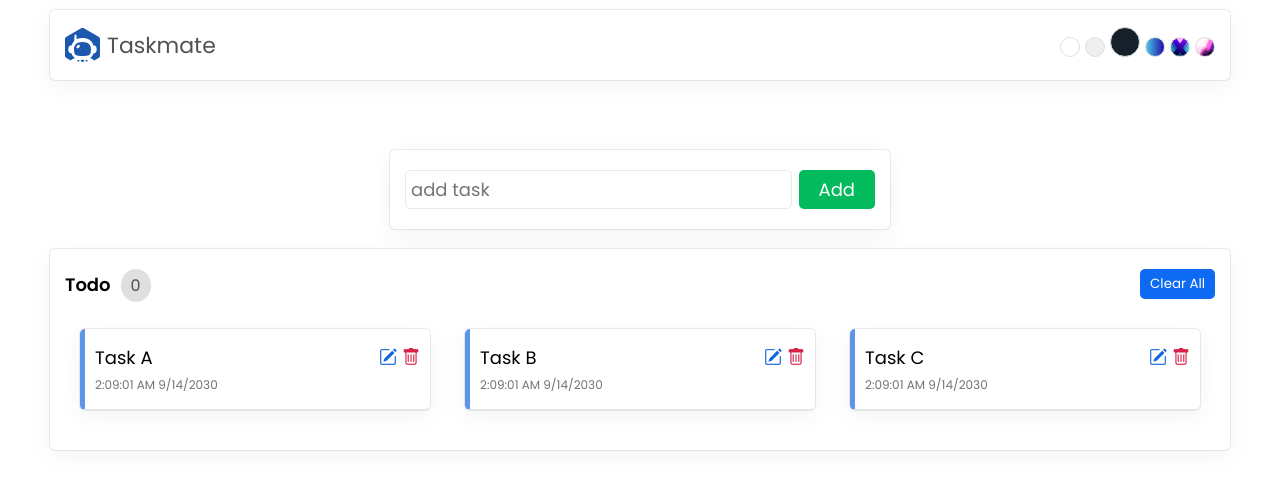
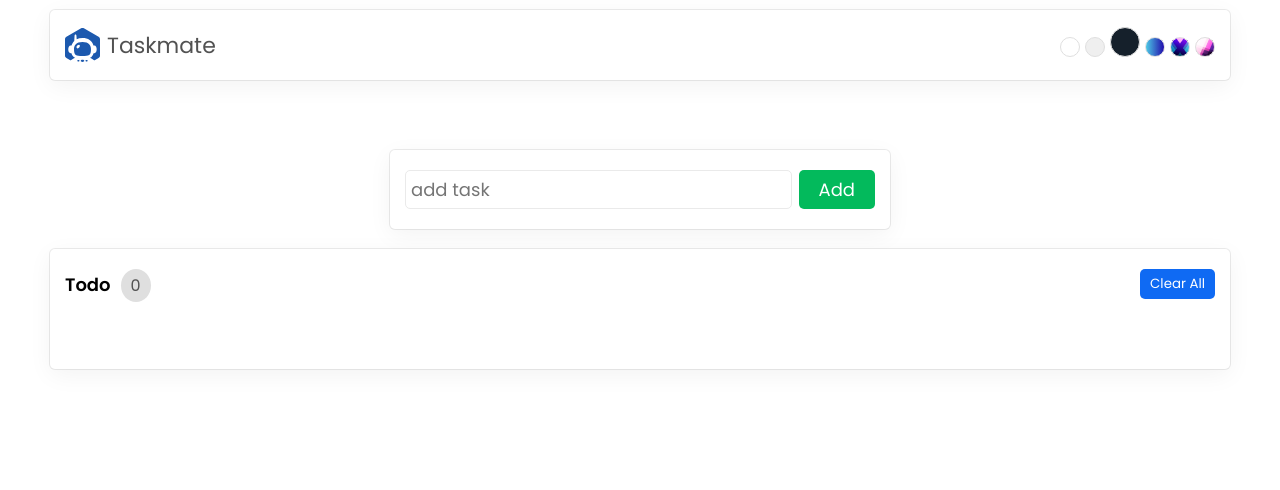
Before and after one commit to rahul01-git/Taskmate, a React (Vite) app: page / in a window 1280 px wide. Shown: the top 490 px of the page. Built offline with nearby package versions, Linux system fonts and the light colour scheme.

Commit message:
tasklist and setTasklist

```diff
--- a/src/App.jsx
+++ b/src/App.jsx
@@ -1,15 +1,18 @@
-import './App.css'
-import AddTask from './components/AddTask'
-import Header from './components/Header'
-import ShowTask from './components/ShowTask'
+import { useState } from "react";
+import "./App.css";
+import AddTask from "./components/AddTask";
+import Header from "./components/Header";
+import ShowTask from "./components/ShowTask";
 function App() {
+  const [tasklist, setTasklist] = useState([]);
+
   return (
     <div className="container">
-      <Header/>
-      <AddTask/>
-      <ShowTask/>
+      <Header />
+      <AddTask tasklist={tasklist} setTasklist={setTasklist} />
+      <ShowTask tasklist={tasklist} setTasklist={setTasklist} />
     </div>
-  )
+  );
 }
 
-export default App
+export default App;
--- a/src/components/AddTask.jsx
+++ b/src/components/AddTask.jsx
@@ -1,15 +1,28 @@
 import React from "react";
 
-export default function AddTask() {
+export default function AddTask({ tasklist, setTasklist }) {
+  const handleSubmit = (e) => {
+    e.preventDefault();
+
+    const date = new Date();
+    const newTask = {
+      id: date.getTime(),
+      name: e.target.task.value,
+      time: `${date.toLocaleTimeString()} ${date.toLocaleDateString()}`,
+    };
+
+    setTasklist([...tasklist,newTask])
+    e.target.task.value=''
+  };
   return (
     <section className="addTask">
-      <form>
+      <form onSubmit={handleSubmit}>
         <input
           type="text"
           placeholder="add task"
           name="task"
           autoComplete="off"
-          maxLength='25'
+          maxLength="25"
         />
         <button type="submit">Add</button>
       </form>
--- a/src/components/ShowTask.jsx
+++ b/src/components/ShowTask.jsx
@@ -1,23 +1,19 @@
 import React from "react";
 
-export default function ShowTask() {
-  const tasks = [
-    { id: 1001, name: "Task A", time: "2:09:01 AM 9/14/2030" },
-    { id: 1001, name: "Task B", time: "2:09:01 AM 9/14/2030" },
-    { id: 1001, name: "Task C", time: "2:09:01 AM 9/14/2030" },
-  ];
+export default function ShowTask({tasklist,setTasklist}) {
+
   return (
     <section className="showTask">
       <div className="head">
         <div>
           <span className="title">Todo</span>
-          <span className="count">0</span>
+          <span className="count">{tasklist.length}</span>
         </div>
-        <button className="clearAll">Clear All</button>
+        <button className="clearAll" onClick={()=>setTasklist([])}>Clear All</button>
       </div>
       <ul>
-        {tasks.map((task) => (
-          <li>
+        {tasklist.map((task) => (
+          <li key={task.id}>
             <p>
               <span className="name">{task.name}</span>
               <span className="time"> {task.time}</span>
```
